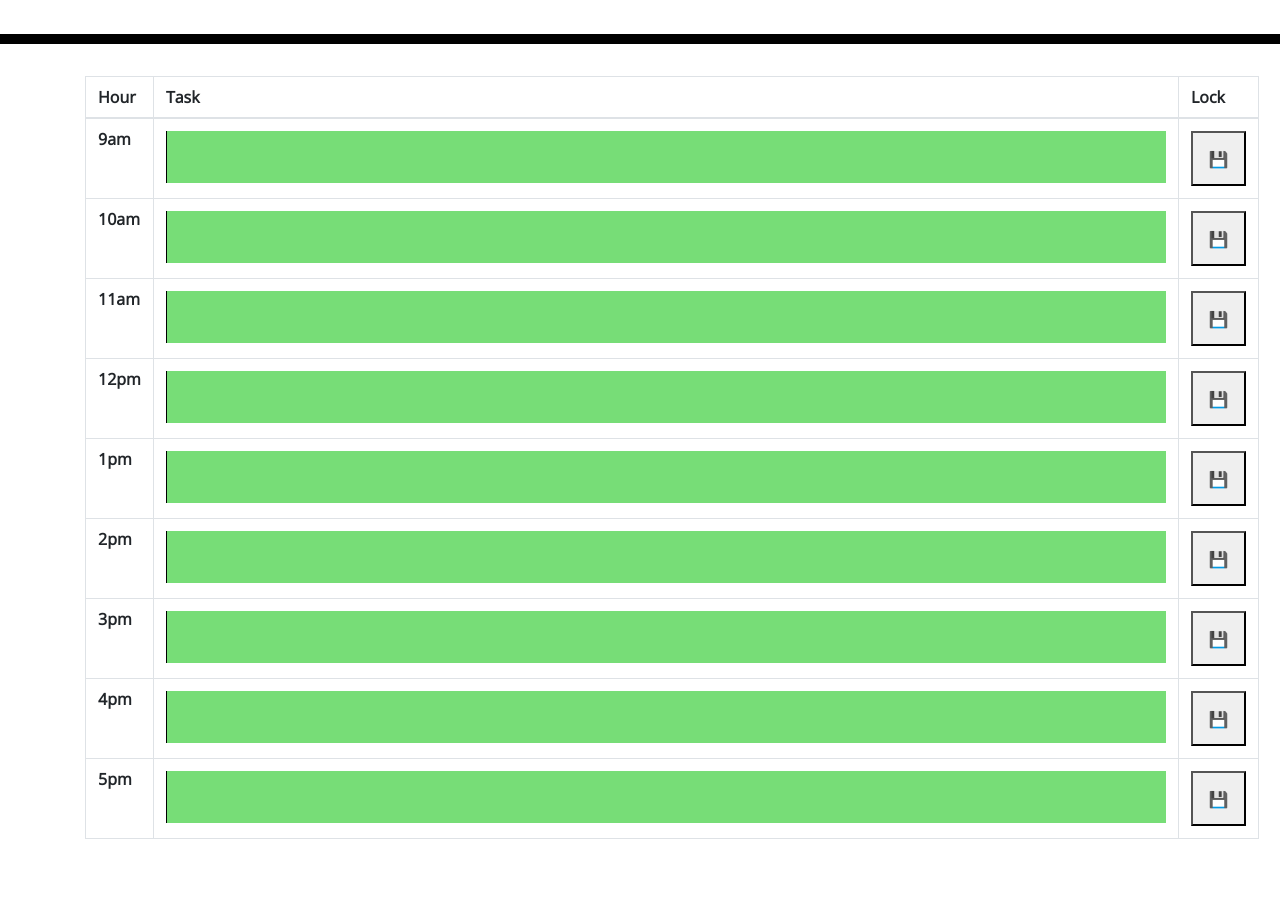
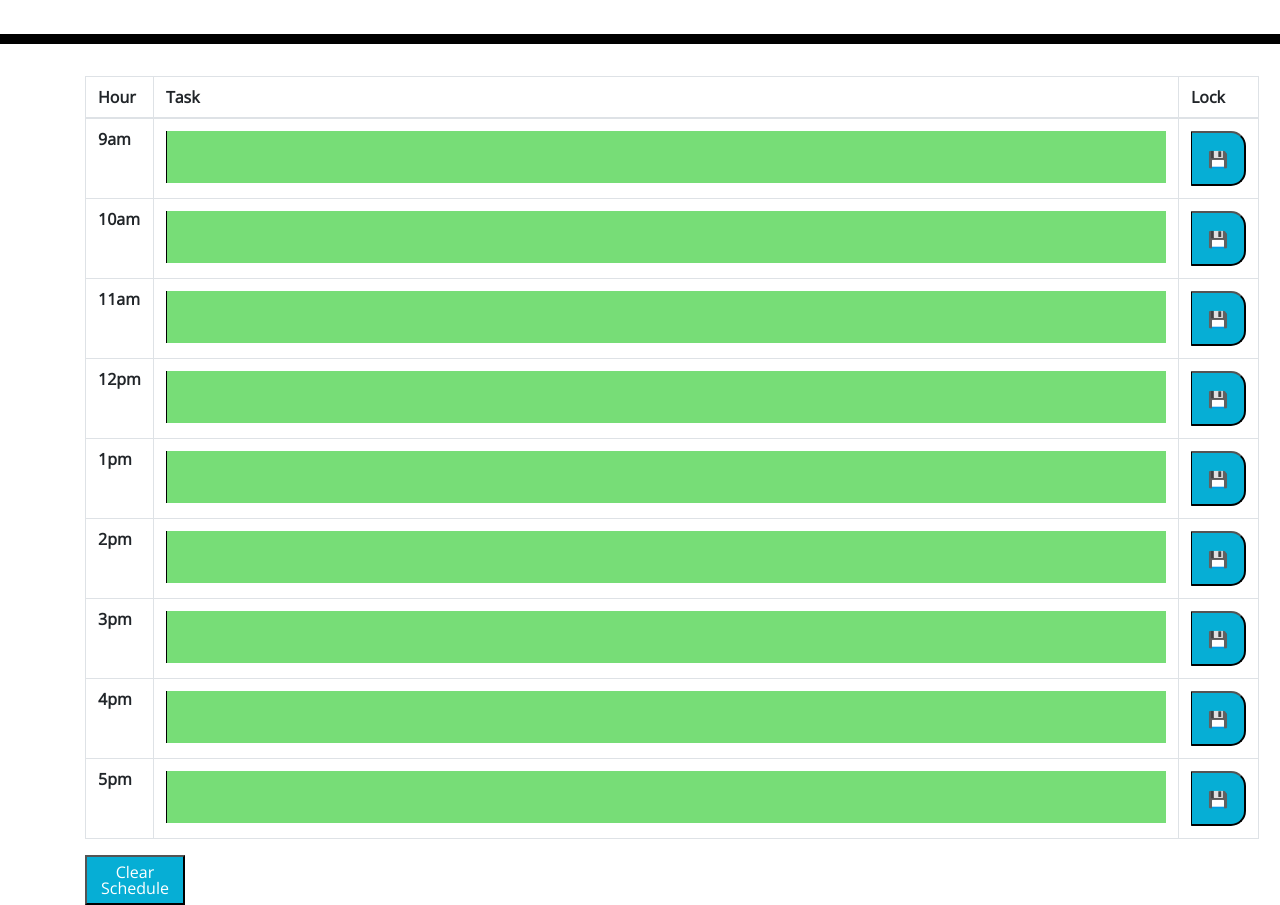
Before and after one commit to klay824/work-day-scheduler, a plain HTML site: page index.html in a window 1280 px wide. Shown: the part 260-1165 px from the top of the page. Before the commit the page ends 1115 px from the top, so only its background shows below. Drawn offline with nearby package versions, Linux system fonts and the light colour scheme.

Commit message:
added a clear button

```diff
--- a/index.html
+++ b/index.html
@@ -42,51 +42,52 @@
           <tr>
             <th scope="row">9am</th>
             <td><textarea type="text" id="input9"></textarea></td>
-            <td><button class="saveBtn9">💾</button></td>
+            <td><button id="btn" class="saveBtn9">💾</button></td>
 
           </tr>
           <tr>
             <th scope="row">10am</th>
             <td><textarea type="text" id="input10"></textarea></td>
-            <td><button class="saveBtn10">💾</button></td>
+            <td><button id="btn" class="saveBtn10">💾</button></td>
 
           </tr>
           <tr>
             <th scope="row">11am</th>
             <td><textarea type="text" id="input11"></textarea></td>
-            <td><button class="saveBtn11">💾</button></td>
+            <td><button id="btn" class="saveBtn11">💾</button></td>
           <tr>
             <th scope="row">12pm</th>
             <td><textarea type="text" id="input12"></textarea></td>
-            <td><button class="saveBtn12">💾</button></td>
+            <td><button id="btn" class="saveBtn12">💾</button></td>
           </tr>
           <tr>
             <th scope="row">1pm</th>
             <td><textarea type="text" id="input1"></textarea></td>
-            <td><button class="saveBtn1">💾</button></td>
+            <td><button id="btn" class="saveBtn1">💾</button></td>
           </tr>
           <tr>
             <th scope="row">2pm</th>
             <td><textarea type="text" id="input2"></textarea></td>
-            <td><button class="saveBtn2">💾</button></td>
+            <td><button id="btn" class="saveBtn2">💾</button></td>
           </tr>
           <tr>
             <th scope="row">3pm</th>
             <td><textarea type="text" id="input3"></textarea></td>
-            <td><button class="saveBtn3">💾</button></td>
+            <td><button id="btn" class="saveBtn3">💾</button></td>
           </tr>
           <tr>
             <th scope="row">4pm</th>
             <td><textarea type="text" id="input4"></textarea></td>
-            <td><button class="saveBtn4">💾</button></td>
+            <td><button id="btn" class="saveBtn4">💾</button></td>
           </tr>
           <tr>
             <th scope="row">5pm</th>
             <td><textarea type="text" id="input5"></textarea></td>
-            <td><button class="saveBtn5">💾</button></td>
+            <td><button id="btn" class="saveBtn5">💾</button></td>
           </tr>
         </tbody>
       </table>
+      <button id="clear">Clear Schedule</button>
 
     </div>
 
```
